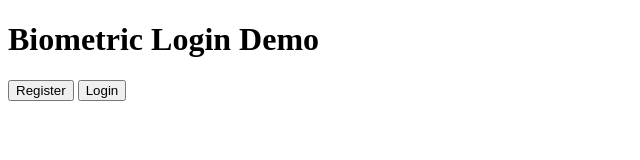
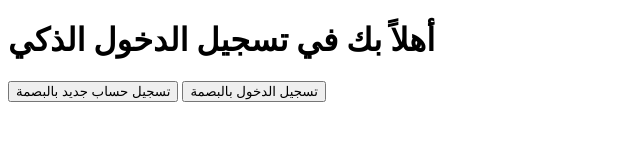
Before and after one commit to 1mazen-aldg/biometric-vercel, a website: page index.html in a window 1280 px wide. Shown: the whole page, without its empty margins (0-640 px from the left). Drawn offline with Linux system fonts and the light colour scheme.

Commit message:
Add files via upload

```diff
--- a/index.html
+++ b/index.html
@@ -1,24 +1,26 @@
-
 <!DOCTYPE html>
-<html lang="en">
+<html lang="ar">
 <head>
   <meta charset="UTF-8">
-    <title>Biometric Login</title>
+  <title>تسجيل الدخول بالبصمة</title>
 </head>
 <body>
-    <h1>Biometric Login Demo</h1>
-    <button onclick="register()">Register</button>
-    <button onclick="login()">Login</button>
+  <h1>أهلاً بك في تسجيل الدخول الذكي</h1>
+
+  <button onclick="register()">تسجيل حساب جديد بالبصمة</button>
+  <button onclick="login()">تسجيل الدخول بالبصمة</button>
 
   <script>
-        const fp = async () => {
+    // بصمة الجهاز باستخدام fingerprint البسيط
+    const generateFingerprint = async () => {
       const hashBuffer = new TextEncoder().encode(navigator.userAgent);
       const digest = await crypto.subtle.digest('SHA-256', hashBuffer);
       return Array.from(new Uint8Array(digest)).map(b => b.toString(16).padStart(2, '0')).join('');
     };
 
+    // تسجيل بصمة المستخدم
     async function register() {
-            const fingerprint = await fp();
+      const fingerprint = await generateFingerprint();
       fetch('/register', {
         method: 'POST',
         headers: { 'Content-Type': 'application/json' },
@@ -26,20 +28,32 @@
       }).then(res => res.text()).then(alert);
     }
 
+    // تسجيل الدخول باستخدام WebAuthn
     async function login() {
-            const fingerprint = await fp();
-            fetch('/login', {
-                method: 'POST',
-                headers: { 'Content-Type': 'application/json' },
-                body: JSON.stringify({ fingerprint })
-            }).then(res => res.json()).then(data => {
-                if (data.success) {
-                    alert('Welcome ' + data.user);
-                    // redirect if needed
-                } else {
-                    alert('User not recognized');
+      if (!window.PublicKeyCredential) {
+        alert("جهازك لا يدعم تسجيل الدخول بالبصمة");
+        return;
+      }
+
+      try {
+        const cred = await navigator.credentials.get({
+          publicKey: {
+            challenge: new Uint8Array(32),
+            timeout: 60000,
+            userVerification: "preferred",
           }
         });
+
+        if (cred) {
+          alert("تم التعرف عليك! سيتم تسجيل الدخول...");
+          window.location.href = "/dashboard"; // صفحة المستخدم بعد تسجيل الدخول
+        } else {
+          alert("لم يتم التعرف على البصمة");
+        }
+      } catch (err) {
+        console.error(err);
+        alert("فشل التحقق بالبصمة");
+      }
     }
   </script>
 </body>
```
Lines whose indentation alone changed are shown as unchanged.
